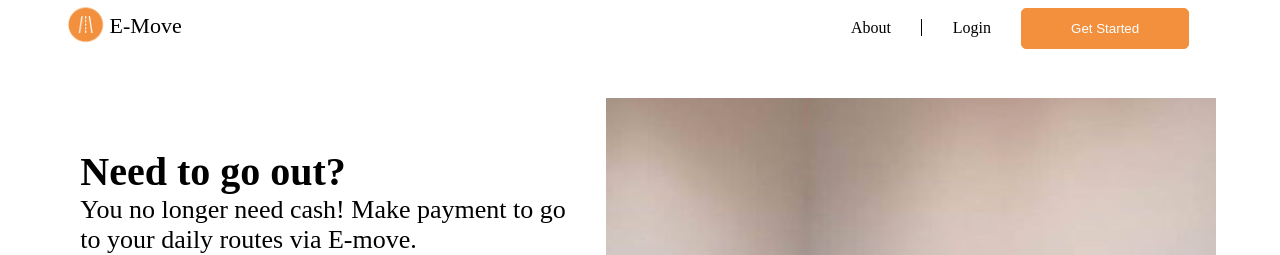
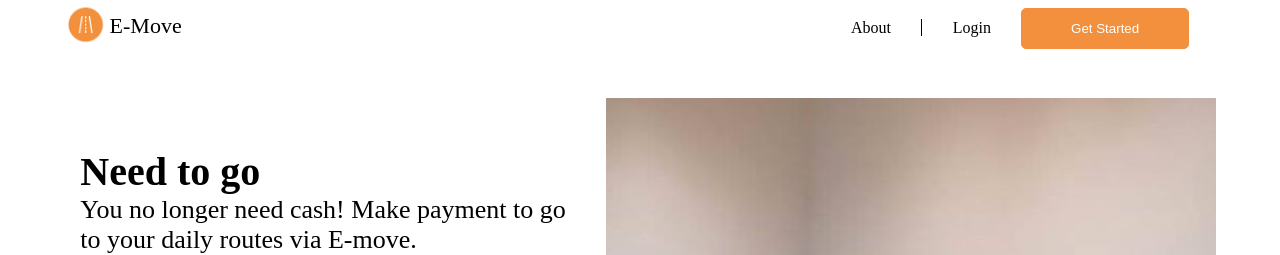
Before and after one commit to Bunmi194/emove-frontend, a React (Create React App) app: page / in a window 1280 px wide. Shown: the top 255 px of the page. Built offline with nearby package versions, Linux system fonts and the light colour scheme.

Commit message:
Added Typical

```diff
--- a/package.json
+++ b/package.json
@@ -20,6 +20,7 @@
     "react-router-dom": "^6.9.0",
     "react-scripts": "5.0.1",
     "react-spinners": "^0.13.8",
+    "react-typical": "^0.1.3",
     "styled-components": "^5.3.9",
     "tailwind-styled-components": "^2.2.0",
     "typescript": "^4.9.5",
@@ -55,6 +56,7 @@
   },
   "devDependencies": {
     "@types/react-modal": "^3.13.1",
+    "@types/react-typical": "^0.1.0",
     "@types/styled-components": "^5.1.26",
     "eslint-config-prettier": "^8.8.0",
     "eslint-plugin-prettier": "^4.2.1",
--- a/src/components/LandingPageLeftComponent.tsx
+++ b/src/components/LandingPageLeftComponent.tsx
@@ -1,9 +1,27 @@
 import React from 'react';
+import Typical from "react-typical";
 
 const LeftComponent: React.FC = () => {
   return (
     <div className='landingPageBody'>
-      <h3 className='landingPageHeader'>Need to go out?</h3>
+      <h3 className='landingPageHeader'>Need to go
+
+      &nbsp;
+                    <span className='gpt3__header-black'>
+                    <Typical
+                    loop={Infinity}
+                    wrapper="b"
+                    steps={[
+                        " Out?",
+                        5000,
+                        " to Oshodi?",
+                        6000,
+                        " to Ikeja?",
+                        7000,
+                        " to Marina?"
+                    ]}/>
+                    </span>
+        </h3>
       <p>You no longer need cash! Make payment to go to your daily routes via E-move.</p>
 
       <span className='landingPageHowTo'>How to book a trip</span>
--- a/src/pages/LandingPage.tsx
+++ b/src/pages/LandingPage.tsx
@@ -3,6 +3,7 @@ import LandingPageBody from '../components/LandingPageBody';
 import Header from '../components/LandingPageHeader';
 import Footer from '../components/LandingPageFooter';
 import { Layout } from '../Layouts/Layout';
+// import Typical from "react-typical";
 
 const LandingPage: React.FC = () => {
   return (
```
Also changed, not shown: 1 other file (tests, documents, lock files or other folders).
